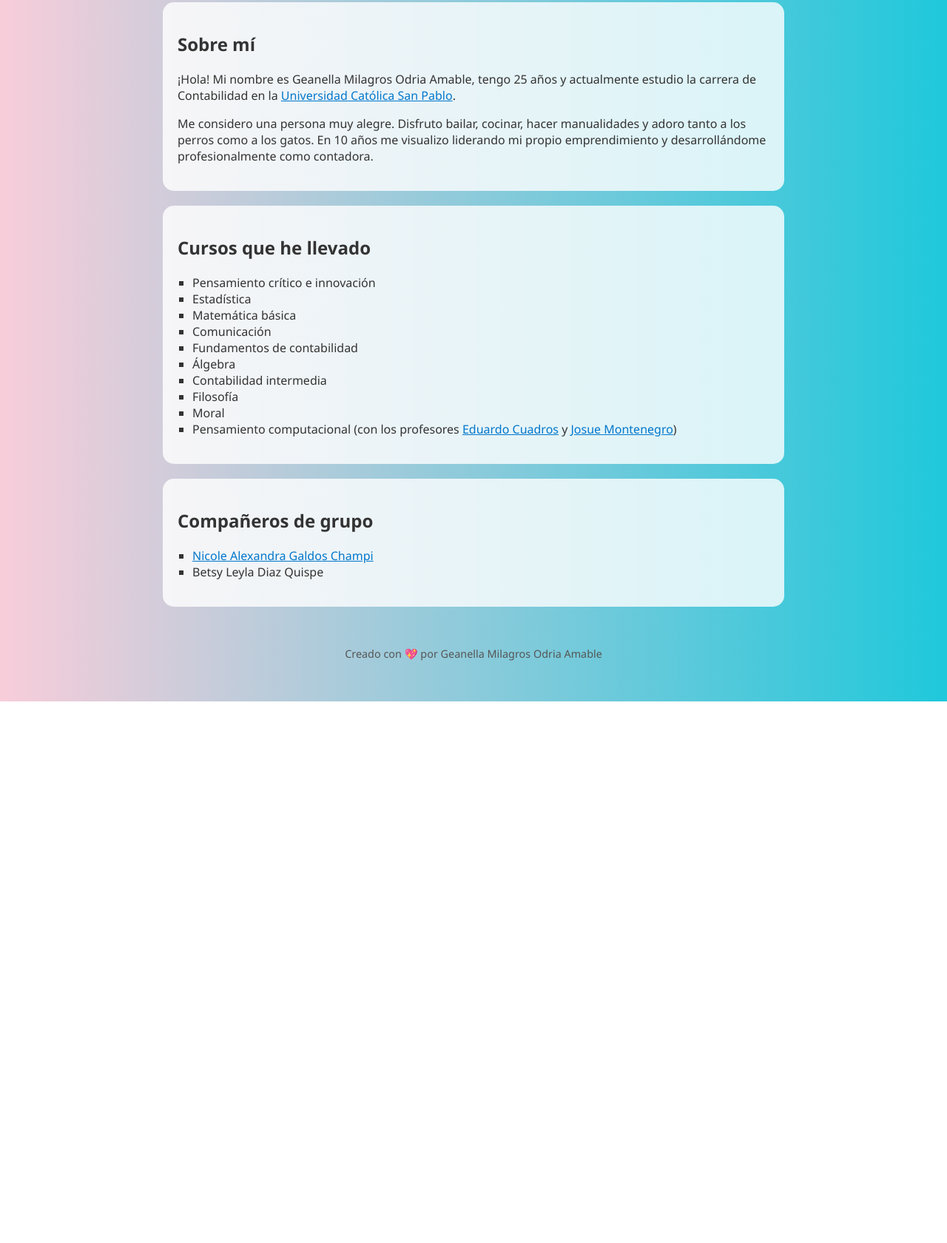
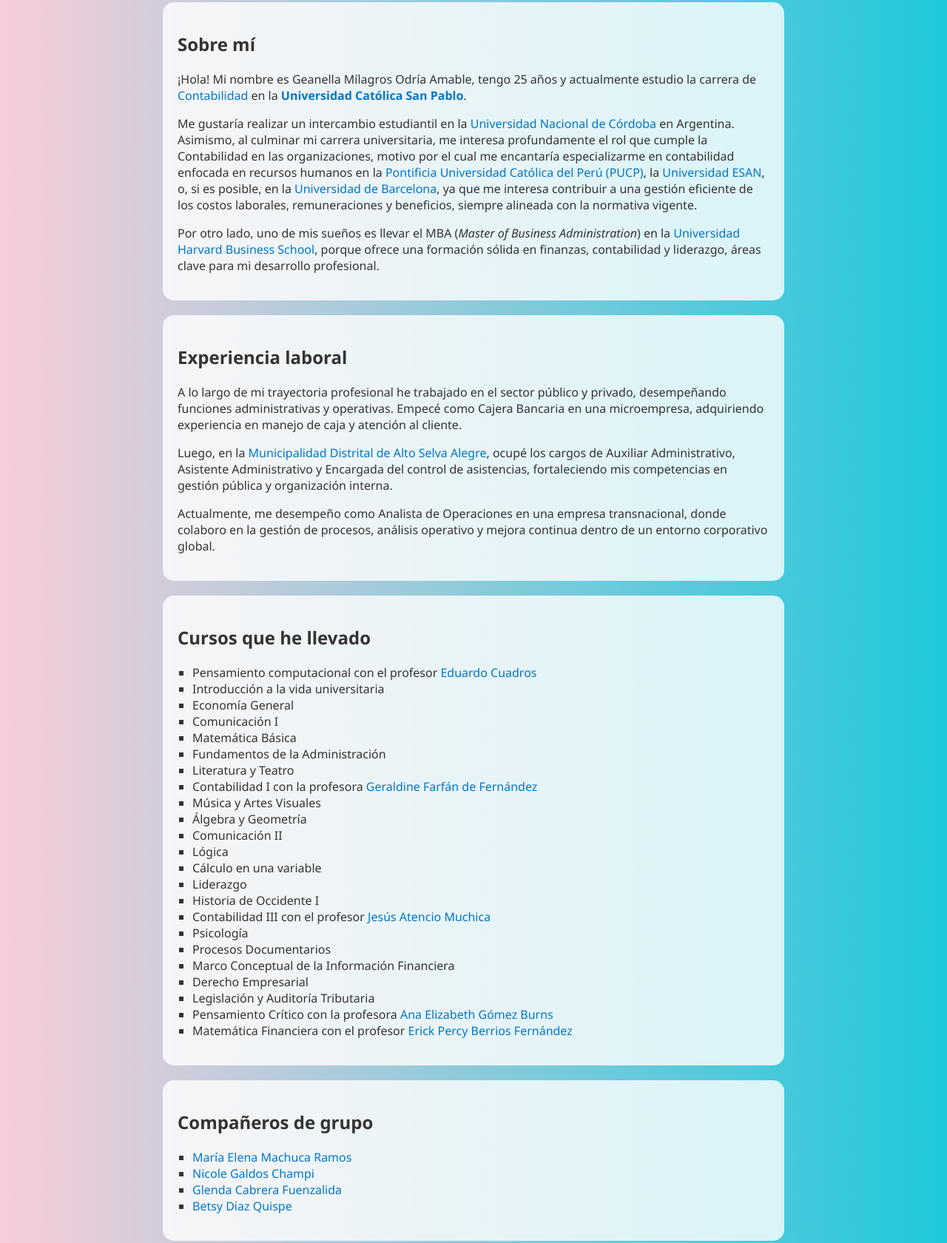
Before and after one commit to Geanellaoa15/Geanella-Milagros-Odria-Amable, a plain HTML site: page index.html in a window 1280 px wide. Shown: the part 266-1946 px from the top of the page at 74% size. Before the commit the page ends 1214 px from the top, so only its background shows below. Drawn offline with Linux system fonts and the light colour scheme.

Commit message:
index.html

```diff
--- a/index.html
+++ b/index.html
@@ -1,9 +1,11 @@
 <!DOCTYPE html>
 <html lang="es">
 <head>
-  <meta charset="UTF-8">
-  <meta name="viewport" content="width=device-width, initial-scale=1.0">
-  <title>Geanella Milagros Odria Amable</title>
+  <meta charset="UTF-8" />
+  <meta name="viewport" content="width=device-width, initial-scale=1.0" />
+  <title>Geanella Mílagros Odría Amable</title>
+  <meta name="description" content="Portafolio de Geanela Milagros Odría Amable, estudiante de Contabilidad en la UCSP. Experiencia laboral, cursos llevados y objetivos profesionales.">
+<meta name="robots" content="index, follow">
   <style>
     body {
       font-family: 'Segoe UI', sans-serif;
@@ -33,6 +35,10 @@
     }
     a {
       color: #0077cc;
+      text-decoration: none;
+    }
+    a:hover {
+      text-decoration: underline;
     }
     footer {
       text-align: center;
@@ -45,41 +51,102 @@
 <body>
 
   <header>
-  <h1>Geanella Milagros Odria Amable</h1>
+    <h1>Geanella Mílagros Odría Amable</h1>
   </header>
 
   <section>
     <h2>Sobre mí</h2>
-  <p>¡Hola! Mi nombre es Geanella Milagros Odria Amable, tengo 25 años y actualmente estudio la carrera de Contabilidad en la <a href="https://www.linkedin.com/school/universidad-catolica-san-pablo/" target="_blank">Universidad Católica San Pablo</a>.</p>
-  <p>Me considero una persona muy alegre. Disfruto bailar, cocinar, hacer manualidades y adoro tanto a los perros como a los gatos. En 10 años me visualizo liderando mi propio emprendimiento y desarrollándome profesionalmente como contadora.</p>
+    <p>
+      ¡Hola! Mi nombre es Geanella Mílagros Odría Amable, tengo 25 años y actualmente estudio la carrera de
+      <a href="https://ucsp.edu.pe/carreras/contabilidad/" target="_blank">Contabilidad</a> en la
+      <a href="https://ucsp.edu.pe/" target="_blank"><strong>Universidad Católica San Pablo</strong></a>.
+    </p>
+    <p>
+      Me gustaría realizar un intercambio estudiantil en la
+      <a href="https://www.unc.edu.ar/" target="_blank">Universidad Nacional de Córdoba</a> en Argentina.
+      Asimismo, al culminar mi carrera universitaria, me interesa profundamente el rol que cumple la Contabilidad
+      en las organizaciones, motivo por el cual me encantaría especializarme en contabilidad enfocada en recursos
+      humanos en la
+      <a href="https://www.pucp.edu.pe/" target="_blank">Pontificia Universidad Católica del Perú (PUCP)</a>,
+      la <a href="https://www.ue.edu.pe/pregrado/" target="_blank">Universidad ESAN</a>,
+      o, si es posible, en la
+      <a href="https://web.ub.edu/es/" target="_blank">Universidad de Barcelona</a>, ya que me interesa contribuir
+      a una gestión eficiente de los costos laborales, remuneraciones y beneficios, siempre alineada con la normativa vigente.
+    </p>
+    <p>
+      Por otro lado, uno de mis sueños es llevar el MBA
+      (<em>Master of Business Administration</em>) en la
+      <a href="https://www.harvard.edu/" target="_blank">Universidad Harvard Business School</a>,
+      porque ofrece una formación sólida en finanzas, contabilidad y liderazgo, áreas clave para mi desarrollo profesional.
+    </p>
+  </section>
+
+  <section>
+    <h2>Experiencia laboral</h2>
+    <p>
+      A lo largo de mi trayectoria profesional he trabajado en el sector público y privado, desempeñando funciones administrativas y operativas.
+      Empecé como Cajera Bancaria en una microempresa, adquiriendo experiencia en manejo de caja y atención al cliente.
+    </p>
+    <p>
+      Luego, en la <a href="https://www.gob.pe/munialtoselvaalegre" target="_blank">Municipalidad Distrital de Alto Selva Alegre</a>,
+      ocupé los cargos de Auxiliar Administrativo, Asistente Administrativo y Encargada del control de asistencias,
+      fortaleciendo mis competencias en gestión pública y organización interna.
+    </p>
+    <p>
+      Actualmente, me desempeño como Analista de Operaciones en una empresa transnacional, donde colaboro en la gestión de procesos,
+      análisis operativo y mejora continua dentro de un entorno corporativo global.
+    </p>
   </section>
 
   <section>
     <h2>Cursos que he llevado</h2>
     <ul>
-    <li>Pensamiento crítico e innovación</li>
-    <li>Estadística</li>
-    <li>Matemática básica</li>
-    <li>Comunicación</li>
-    <li>Fundamentos de contabilidad</li>
-    <li>Álgebra</li>
-    <li>Contabilidad intermedia</li>
-    <li>Filosofía</li>
-    <li>Moral</li>
-    <li>Pensamiento computacional (con los profesores <a href="https://www.linkedin.com/in/ecuadrosv" target="_blank">Eduardo Cuadros</a> y <a href="https://www.linkedin.com/in/josuemontenegro" target="_blank">Josue Montenegro</a>)</li>
+      <li>Pensamiento computacional con el profesor <a href="https://www.linkedin.com/in/ecuadrosv/" target="_blank">Eduardo Cuadros</a></li>
+      <li>Introducción a la vida universitaria</li>
+      <li>Economía General</li>
+      <li>Comunicación I</li>
+      <li>Matemática Básica</li>
+      <li>Fundamentos de la Administración</li>
+      <li>Literatura y Teatro</li>
+      <li>Contabilidad I con la profesora <a href="https://www.linkedin.com/in/geraldine-farfan/" target="_blank">Geraldine Farfán de Fernández</a></li>
+      <li>Música y Artes Visuales</li>
+      <li>Álgebra y Geometría</li>
+      <li>Comunicación II</li>
+      <li>Lógica</li>
+      <li>Cálculo en una variable</li>
+      <li>Liderazgo</li>
+      <li>Historia de Occidente I</li>
+      <li>Contabilidad III con el profesor <a href="https://www.linkedin.com/in/jesus-atencio-muchica-3bb31235/" target="_blank">Jesús Atencio Muchica</a></li>
+      <li>Psicología</li>
+      <li>Procesos Documentarios</li>
+      <li>Marco Conceptual de la Información Financiera</li>
+      <li>Derecho Empresarial</li>
+      <li>Legislación y Auditoría Tributaria</li>
+      <li>Pensamiento Crítico con la profesora <a href="https://www.linkedin.com/in/ana-elizabeth-g%C3%B3mez-burns-4502263b/" target="_blank">Ana Elizabeth Gómez Burns</a></li>
+      <li>Matemática Financiera con el profesor <a href="https://www.linkedin.com/in/erick-percy-berrios-fernandez/" target="_blank">Erick Percy Berrios Fernández</a></li>
     </ul>
   </section>
 
   <section>
     <h2>Compañeros de grupo</h2>
     <ul>
-    <li><a href="https://nicolegaldos.neocities.org/" target="_blank">Nicole Alexandra Galdos Champi</a></li>
-    <li>Betsy Leyla Diaz Quispe</li>
+      <li><a href="https://mariaelena.neocities.org/" target="_blank">María Elena Machuca Ramos</a></li>
+      <li><a href="https://nicolegaldos.neocities.org/" target="_blank">Nicole Galdos Champi</a></li>
+      <li><a href="https://glendacf14.github.io/GlendaCabrera/" target="_blank">Glenda Cabrera Fuenzalida</a></li>
+      <li><a href="https://betsy0702.github.io/Betsy-Leyla-Diaz-Quispe/" target="_blank">Betsy Diaz Quispe</a></li>
     </ul>
   </section>
 
+  <section>
+    <h2>Contacto</h2>
+    <p>
+      LinkedIn: <a href="https://www.linkedin.com/in/geanella-milagros-odria-amable-b07a85309/" target="_blank">Geanella Milagros Odría Amable</a><br>
+      Correo: <a href="mailto:geanella.odria@ucsp.edu.pe">geanella.odria@ucsp.edu.pe</a> - <a href="mailto:odriageanella@gmail.com">odriageanella@gmail.com</a>
+    </p>
+  </section>
+
   <footer>
-  <p>Creado con 💖 por Geanella Milagros Odria Amable</p>
+    <p>Creado con 💖 por Geanela Milagros Odría Amable</p>
   </footer>
 
 </body>
```
Lines whose indentation alone changed are shown as unchanged.
